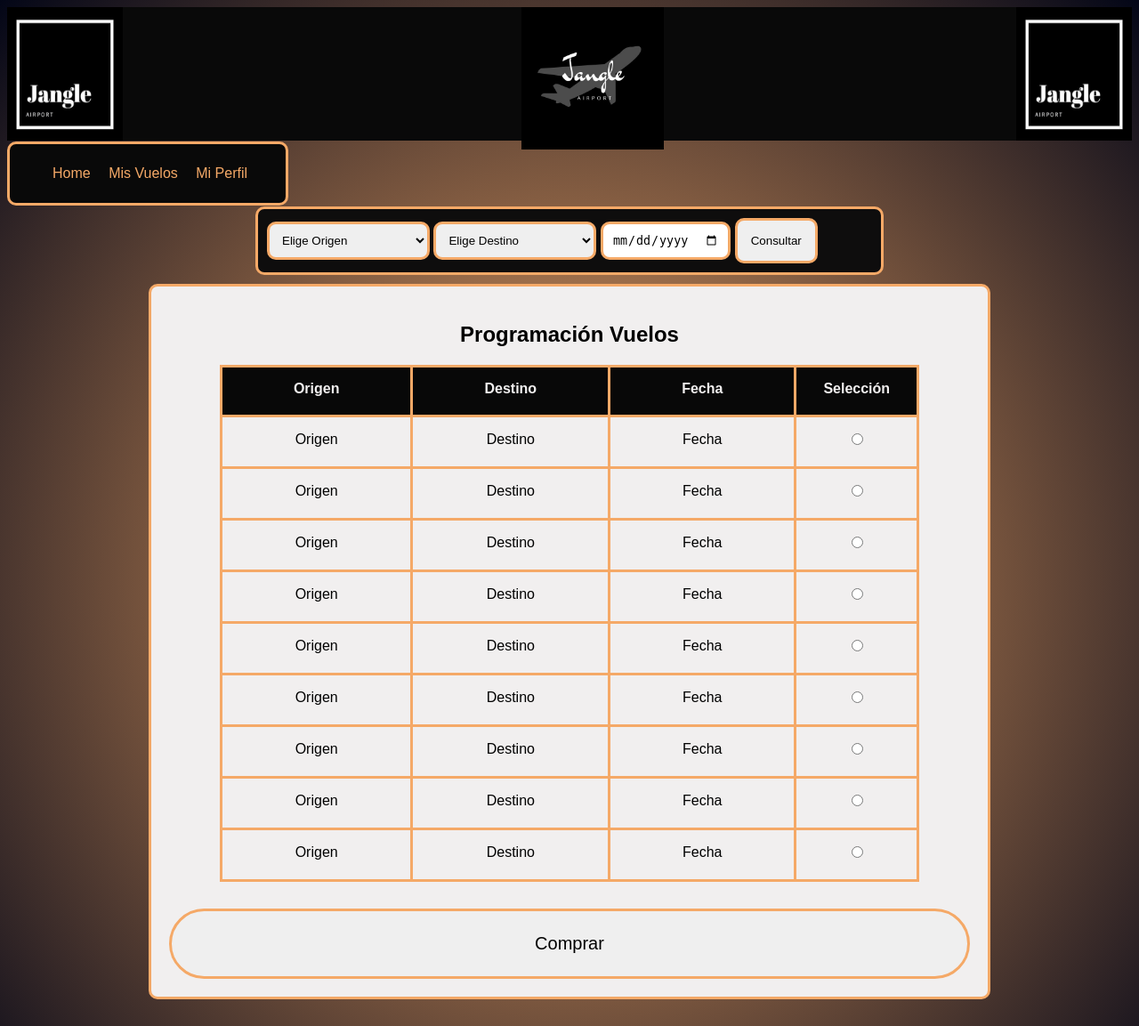
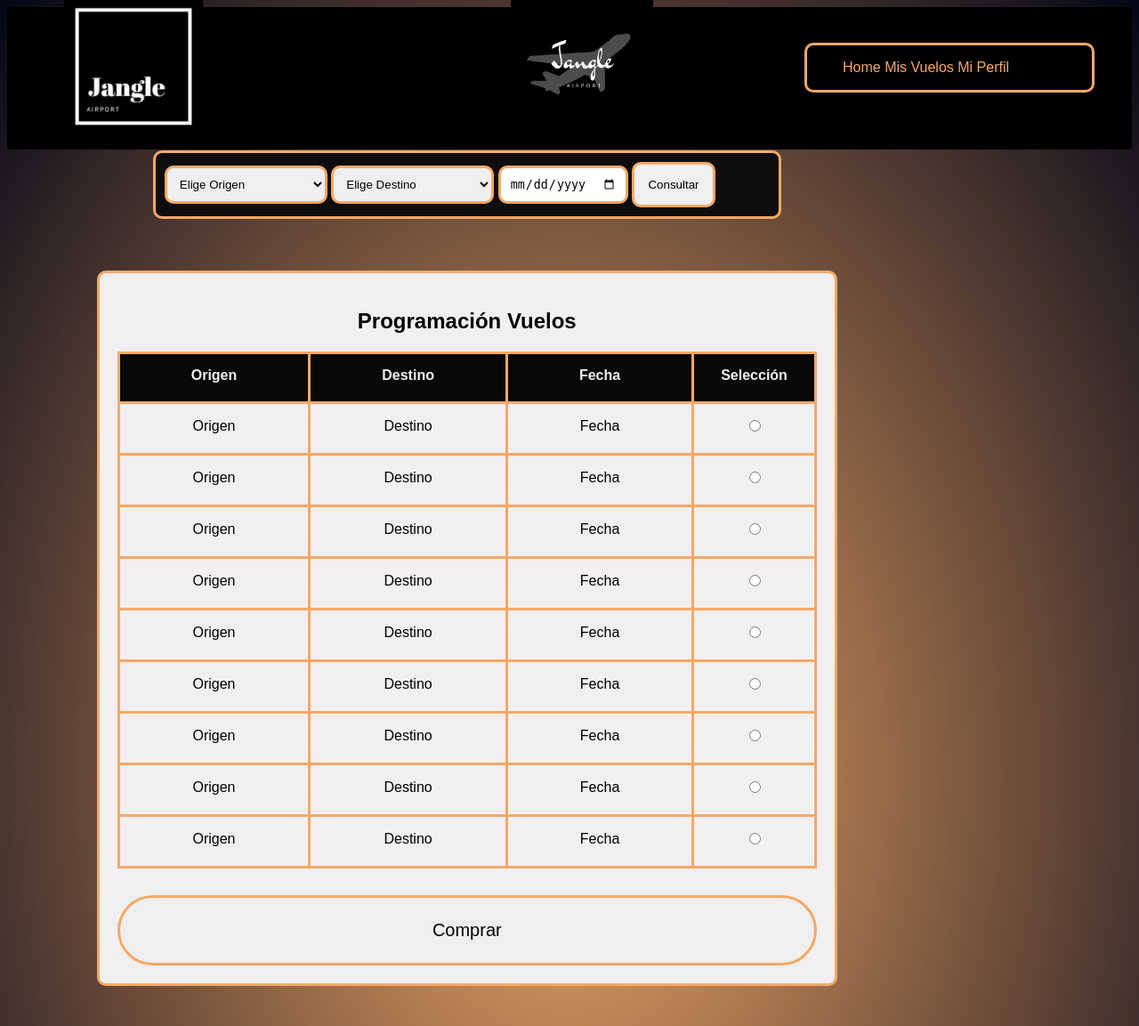
Before and after one commit to gespinosad/Jangle_Airport, a Flask app: template app/templates/public/usuarios/vista_home_usuario.html in a window 1280 px wide. Shown: the top 1153 px of the page at 89% size. Run offline with Flask 2, Linux system fonts and the light colour scheme; the template is opened without the code that fills it, so the values that code supplies are empty.

Commit message:
grid template para user home

```diff
--- a/app/static/css/vista-home-usuario.css
+++ b/app/static/css/vista-home-usuario.css
@@ -1,75 +1,96 @@
+:root{
+    font-size: 16px;
+    --text-primario: hsl(240, 65%, 3%);
+    --transition-speed: 600ms;
+}
 body{
-    font-family: Arial, Helvetica, sans-serif;
+    display: grid;
+    grid-template-areas: "top top top"
+                         "cont cont sideB"
+                         "foot foot foot";
+  grid-template-rows: 20vh 0.55fr 0.1fr;
+  grid-template-columns: 20vmax auto 18vmax;
+
+    font-family: sans-serif;
     background: radial-gradient(ellipse at center, #f5a967 0%, #030617 100%);
 }
 
 header{
-    background: #090909;
-    width: 100%;
-    overflow: hidden;
+    grid-area: top;
+    background-color: #000;
+    height: auto;
+}
+
+.small_logo{
+    position: 0;
+    width:auto;
+    height:20vh;
+    margin-top: -30px;
+    margin-left: 2%;
+
+
+}
+.big_logo{
+    margin-top: -30px;
+    position: absolute;
+    width:auto;
+    height:20vmin;
+    margin-left: 27%;
+}
+
+.navbar{
+    display: grid;
+    grid-template-areas: "nav";
+    gap: 5px;
+    margin-top: 15vh;
+    margin-block-start: 5vh;
+    margin-left: 70%;
+    margin-bottom: auto;
+    grid-template-rows: auto;
+    grid-template-columns: 25vw;
+    position: absolute;
+    list-style: none;
+    background-color: #000;
+    border-radius: 10px;
+    border: 3px solid #f5a967;
+    overflow: auto;
+}
+
+.navbar .nav-link{
+    width: inherit;
+    display: flex;
+    text-decoration:none;
+    color: #f5a967;
 
 }
 
-
-.logo4 img{
-    width: 130px;
-    height: 115px;
-    margin: auto;
-    float: left;
-    padding-left: 10px;
-}
-
-.logo3 img{
-    width: 130px;
-    height: 150px;
-    margin: auto;
-    float: right;
-}
-.logo2 img{
-    width: 130px;
-    height: 150px;
-    margin: auto;
-    float: left;
-}
-
-.logo img{
-    position: absolute;
-    width:auto;
-    height:20vmin;
-    margin-left: 35%;
-}
-
-.menu{
-    list-style: none;
-    padding:0%;
-    background: #090909;
-    width: 310px;
-    margin:left;
-    margin-top: 1px;
-    border-radius: 10px;
-    border: 3px solid #f5a967;
-
-
-}
-
-.menu li a{
-    text-decoration:none;
-    color: #f5a967;
-    padding: 8px;
-    display:block;
-
-}
-
-.menu li{
+.navbar .nav-item{
     display:inline-block;
     text-align: center;
 }
 
-.menu li a:hover{
-    background: #f8f7f6;
-
+.nav-link:hover{
+    display: flex;
+    align-items: center;
+    background-color: #f07000;
+    color: var(--text-primario);
+    text-decoration: none;
+    filter: grayscale(100%) opacity(0.7);
+    transition: var(--transition-speed);
 }
 
+section{
+    grid-area: cont;
+}
+.tabla{
+    background: #f1efef;
+    padding:20px;
+    margin:17vh auto;
+    border-radius: 10px;
+    border: 3px solid #f5a967;
+    height: auto;
+    width: auto;
+}
 .filtrar{
     width: 680px;
     background: #0e0d0d;
@@ -78,7 +99,7 @@ header{
     margin-top: 1px;
     border-radius: 10px;
     border: 3px solid #f5a967;
-
+    overflow: scroll;
 }
 
 .datos{
@@ -103,17 +124,7 @@ th{
     color: #f1efef;
 
 }
-.tabla{
-    background: #f1efef;
-    list-style: none;
-    padding:20px;
-    width: 900px;
-    margin:auto;
-    margin-top: 10px;
-    border-radius: 10px;
-    border: 3px solid #f5a967;
 
-}
 
 table{
     margin-top: 10px;
@@ -150,7 +161,8 @@ td, th{
 }
 
 
-.footer {
+footer {
+    grid-area: foot;
     background: #000;
     color: #fff;
     border: 3px solid #f5a967;
--- a/app/templates/public/usuarios/vista_home_usuario.html
+++ b/app/templates/public/usuarios/vista_home_usuario.html
@@ -1,5 +1,6 @@
 <!DOCTYPE html>
 <html lang="en">
+
 <head>
     <meta charset="UTF-8">
     <meta http-equiv="X-UA-Compatible" content="IE=edge">
@@ -7,27 +8,20 @@
     <title>Home_Usuario</title>
     <link rel="stylesheet" href="/app/static/css/vista-home-usuario.css">
 </head>
+
 <body>
     <header>
-        <div class="logo2"> <!--TODO-->
-            <img src="/app/static/img/Logo2.jpeg" alt="">
-        </div>
-
-        <div class="logo3">
-            <img src="/app/static/img/Logo2.jpeg" alt="">
-        </div>
-
-        <div class="logo">
-            <img src="/app/static/img/jangle_airport.png" alt="">
-        </div>
-
+        <figure>
+            <img class="small_logo" src="/app/static/img/Logo2.jpeg" alt="">
+            <img class="big_logo" src="/app/static/img/jangle_airport.png" alt="">
+        </figure>
     </header>
 
-    <nav class="menu">
-        <ul>
-            <li><a href="opciones.html">Home</a></li>
-            <li><a href="Registro.html">Mis Vuelos</a></li>
-            <li><a href="#">Mi Perfil</a></li>
+    <nav class="navbar">
+        <ul class="navbar-nav">
+            <li class="nav-item"><a class="nav-link" href="opciones.html">Home</a></li>
+            <li class="nav-item"><a class="nav-link" href="Registro.html">Mis Vuelos</a></li>
+            <li class="nav-item"><a class="nav-link" href="#">Mi Perfil</a></li>
         </ul>
     </nav>
 
@@ -59,7 +53,7 @@
         </select>
 
         <input class="datos" type="date" name="Fecha" placeholder="Ingresa Fecha" size="12">
-        <input class="consulta" type="submit" name="consulta" value="Consultar" >
+        <input class="consulta" type="submit" name="consulta" value="Consultar">
     </section>
 
     <section class="tabla">
@@ -127,22 +121,21 @@
                 <td class="seleccion"> <input type="radio" name="seleccionar-vuelo"> </td>
             </tr>
         </table>
-        <input class="reserva" type="submit" name="comprar" value="Comprar" >
+        <input class="reserva" type="submit" name="comprar" value="Comprar">
     </section>
 
 
-
-    <div>
     <footer class="footer">
         <div class="logo4">
             <img src="/camilo/Logo2.jpeg" alt="">
         </div>
         <h4>Creadores:</h4>
-            <p> * Jeison Martinez  * Camilo Contreras  * Gisela Espinosa * Brayan Duque * Santiago Urrego           -    <strong>Contacto:</strong> 601 606 60 60 <strong>Correo:</strong> support@jangle.com
+        <p> * Jeison Martinez * Camilo Contreras * Gisela Espinosa * Brayan Duque * Santiago Urrego -
+            <strong>Contacto:</strong> 601 606 60 60 <strong>Correo:</strong> support@jangle.com
         </p>
 
     </footer>
-    </div>
 
 </body>
+
 </html>
```
Also changed, not shown: Tests/NavBar/base_style.css (+3 -1 lines). Lines whose indentation alone changed are shown as unchanged.
